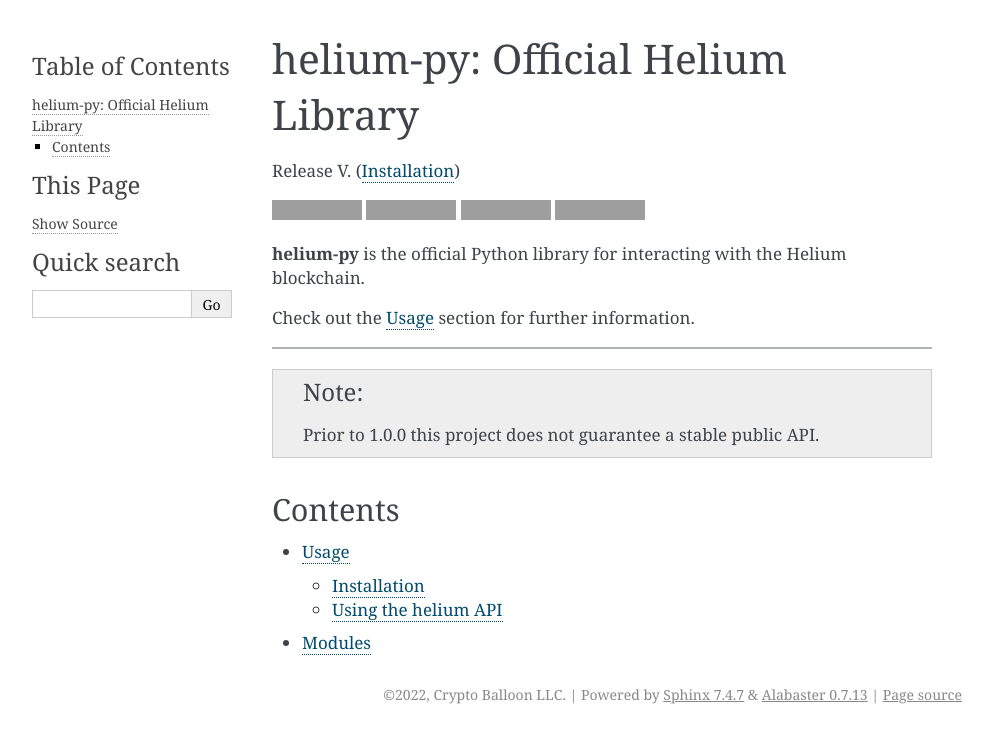
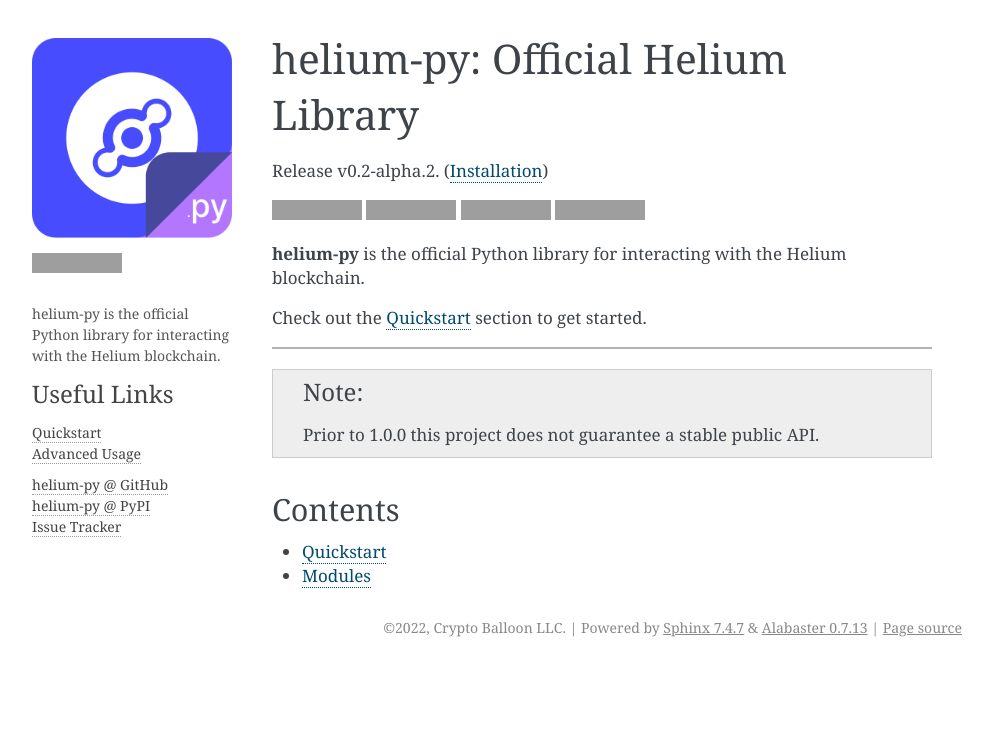
Before and after one commit to Crypto-Balloon/helium-py, a Sphinx documentation site: the page built from docs/source/index.rst, in a window 1280 px wide. Shown: the top 743 px of the page, without its empty margins (148-1141 px from the left). Built offline with Sphinx 7.4.7, drawn with Linux system fonts in a browser that asks for light colours; grey boxes are pictures that could not be loaded.

Commit message:
Update docs

```diff
--- /dev/null
+++ b/docs/source/_templates/sidebar.html
@@ -0,0 +1,28 @@
+<p class="logo">
+  <a href="{{ pathto(master_doc) }}">
+    <img class="logo" src="{{ pathto('_static/helium-py.png', 1) }}" alt="helium-py logo" />
+  </a>
+</p>
+
+<p>
+  <iframe src="https://ghbtns.com/github-btn.html?user=Crypto-Balloon&repo=helium-py&type=watch&count=true&size=large"
+    allowtransparency="true" frameborder="0" scrolling="0" width="200px" height="35px"></iframe>
+</p>
+
+<p>
+  helium-py is the official Python library for interacting with the Helium blockchain.
+</p>
+
+<h3>Useful Links</h3>
+<ul>
+  <li><a href="./quickstart.html">Quickstart</a></li>
+  <li><a href="./modules.html">Advanced Usage</a></li>
+  <p></p>
+
+  <li><a href="https://github.com/Crypto-Balloon/helium-py/">helium-py @ GitHub</a></li>
+  <li><a href="https://pypi.org/project/helium-py/">helium-py @ PyPI</a></li>
+  <li><a href="https://github.com/Crypto-Balloon/helium-py/issues">Issue Tracker</a></li>
+</ul>
+
+<div id="native-ribbon">
+</div>
--- a/docs/source/conf.py
+++ b/docs/source/conf.py
@@ -8,6 +8,9 @@
 
 import os
 import sys
+
+import helium_py
+
 sys.path.insert(0, os.path.abspath('../..'))
 
 
@@ -18,8 +21,7 @@
 author = 'Crypto Balloon LLC'
 
 # The full version, including alpha/beta/rc tags
-release = '0.1-alpha.0'
-
+release = helium_py.__version__
 
 # -- General configuration ---------------------------------------------------
 
@@ -49,3 +51,11 @@
 # relative to this directory. They are copied after the builtin static files,
 # so a file named "default.css" will overwrite the builtin "default.css".
 html_static_path = ['_static']
+
+# Custom sidebar templates, maps document names to template names.
+html_sidebars = {
+    "index": ["sidebar.html"],
+    "**": [
+        "sidebar.html"
+    ],
+}
--- a/docs/source/index.rst
+++ b/docs/source/index.rst
@@ -21,7 +21,7 @@
 **helium-py** is the official Python library for interacting
 with the Helium blockchain.
 
-Check out the :doc:`usage` section for further information.
+Check out the :doc:`quickstart` section to get started.
 
 -------------------
 
@@ -33,6 +33,7 @@
 --------
 
 .. toctree::
+   :maxdepth: 1
 
-   usage
-   helium_py
+   quickstart
+   modules
--- a/docs/source/usage.rst
+++ b/docs/source/quickstart.rst
@@ -1,4 +1,4 @@
-Usage
+Quickstart
 =====
 
 .. _installation:
```
Also changed, not shown: other parts of docs/source/index.rst (+1 -1 lines), docs/source/_static/helium-py.png (added), docs/source/modules.rst (renamed from docs/source/helium_py.rst).
